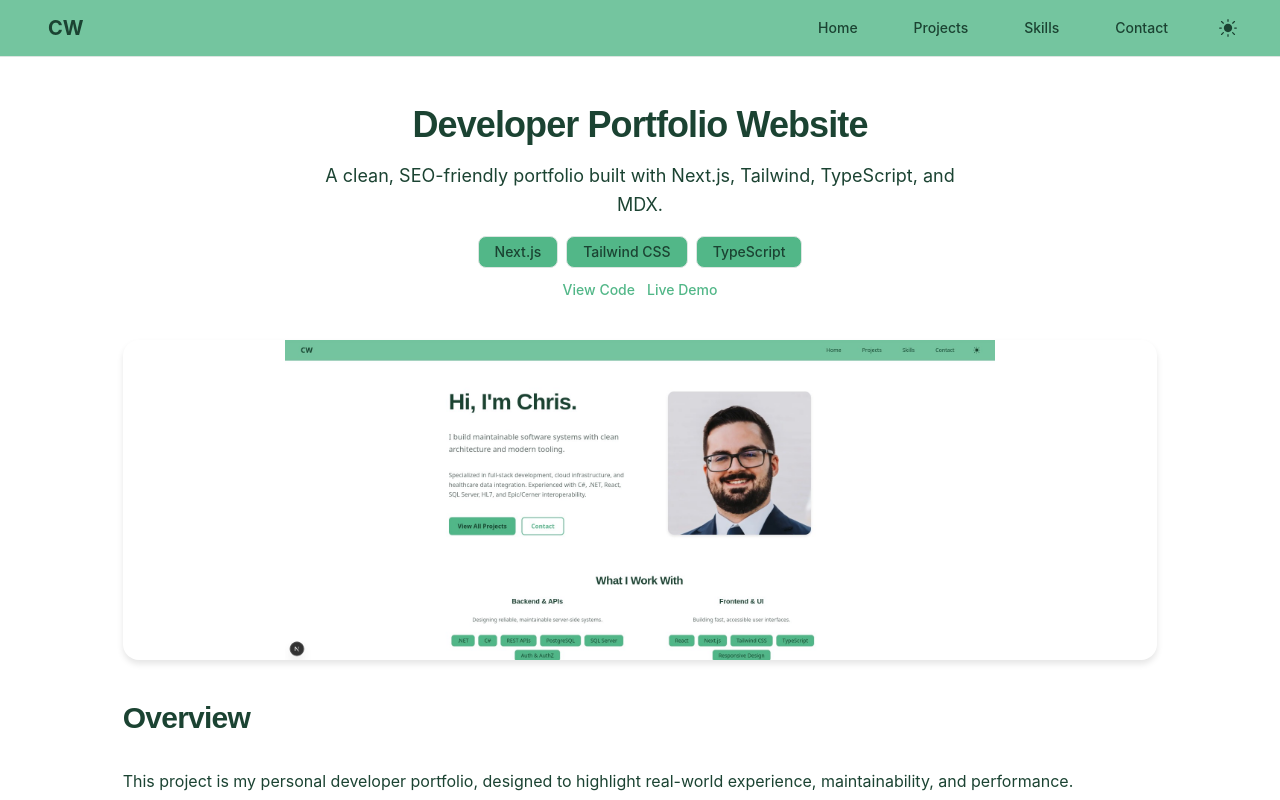
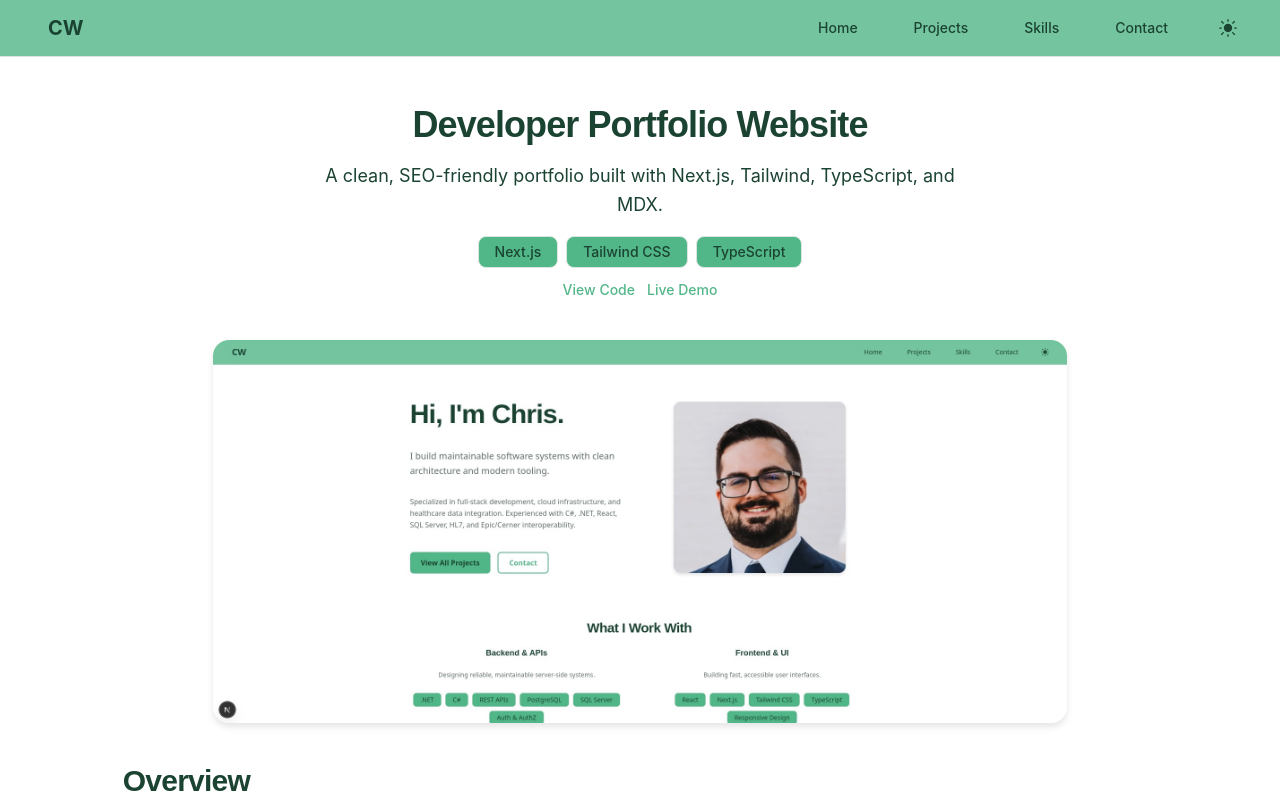
Before and after one commit to ChrisWenzlick/portfolio-website, a Next.js app: page /projects/portfolio-site in a window 1280 px wide. Shown: the top 800 px of the page. Built offline with nearby package versions, Linux system fonts and the light colour scheme.

Commit message:
Fix carousel image styling on the project detail page

```diff
--- a/components/ui/Carousel.tsx
+++ b/components/ui/Carousel.tsx
@@ -30,7 +30,7 @@ export default function ScaleCarousel({
         return (
             <div className="w-full flex justify-center">
                 <div
-                    className="relative w-full min-h-64 rounded-lg overflow-hidden shadow-md ring-1 ring-black/10"
+                    className="rounded-lg overflow-hidden shadow-md ring-1 ring-black/10"
                     style={{
                         ...(slideAspectRatio && { aspectRatio: slideAspectRatio }),
                         ...(slideMaxHeight && { maxHeight: `${slideMaxHeight}px` }),
--- a/src/app/projects/[slug]/page.tsx
+++ b/src/app/projects/[slug]/page.tsx
@@ -51,14 +51,16 @@ export default async function ProjectPage({
                             {images.map((image) => (
                                 <div
                                     key={image.src}
-                                    className="relative w-full h-64 md:h-80"
+                                    className="relative w-full max-h-96"
                                 >
                                     <Image
                                         src={image.src}
                                         alt={image.alt ?? ""}
-                                        fill
-                                        className="object-contain"
+                                        width={1200}
+                                        height={800}
+                                        className="w-full h-auto max-h-96 object-contain"
                                         sizes="(max-width: 768px) 100vw, (max-width: 1200px) 50vw, 33vw"
+                                        priority
                                     />
                                 </div>
                             ))}
```
